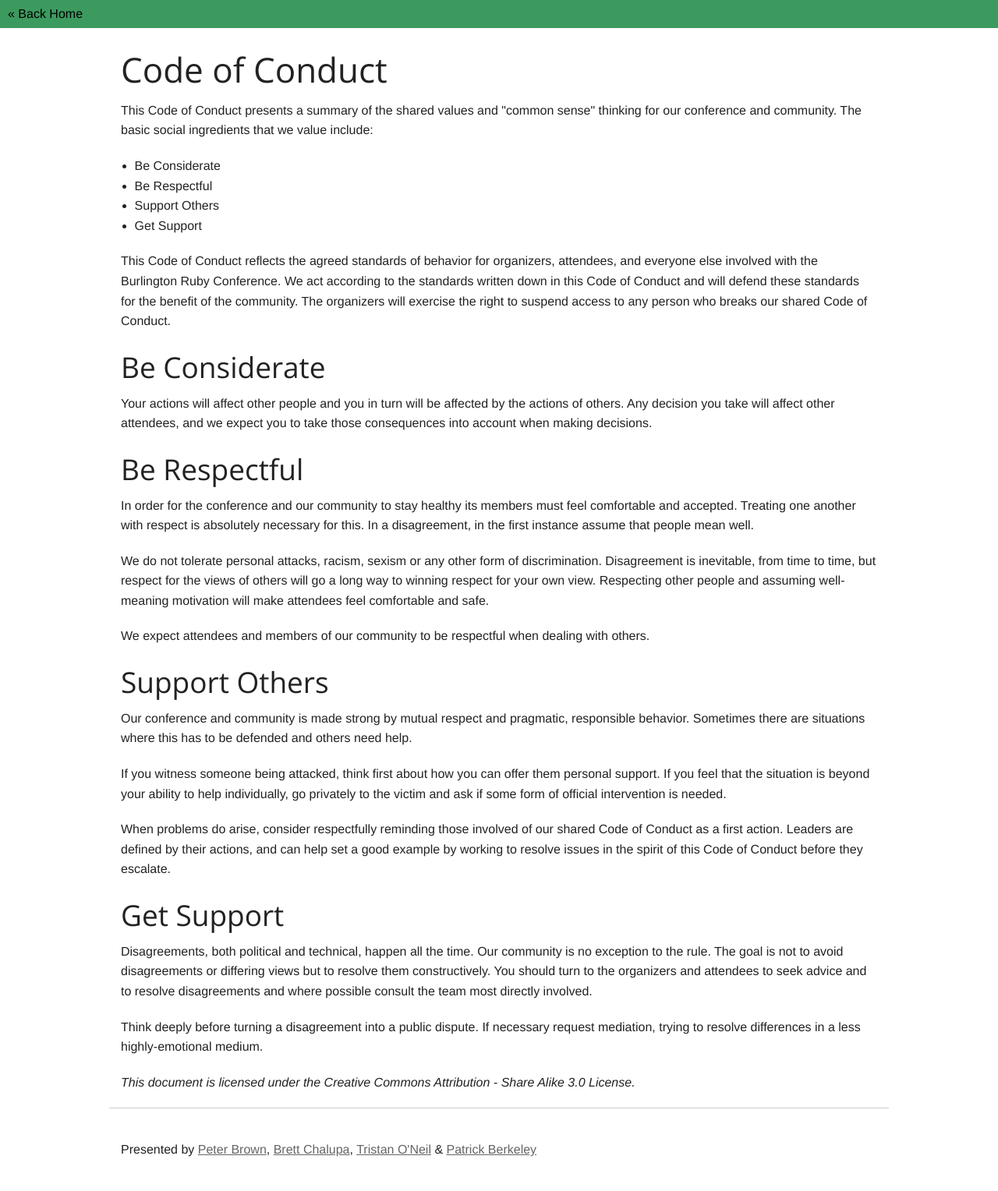
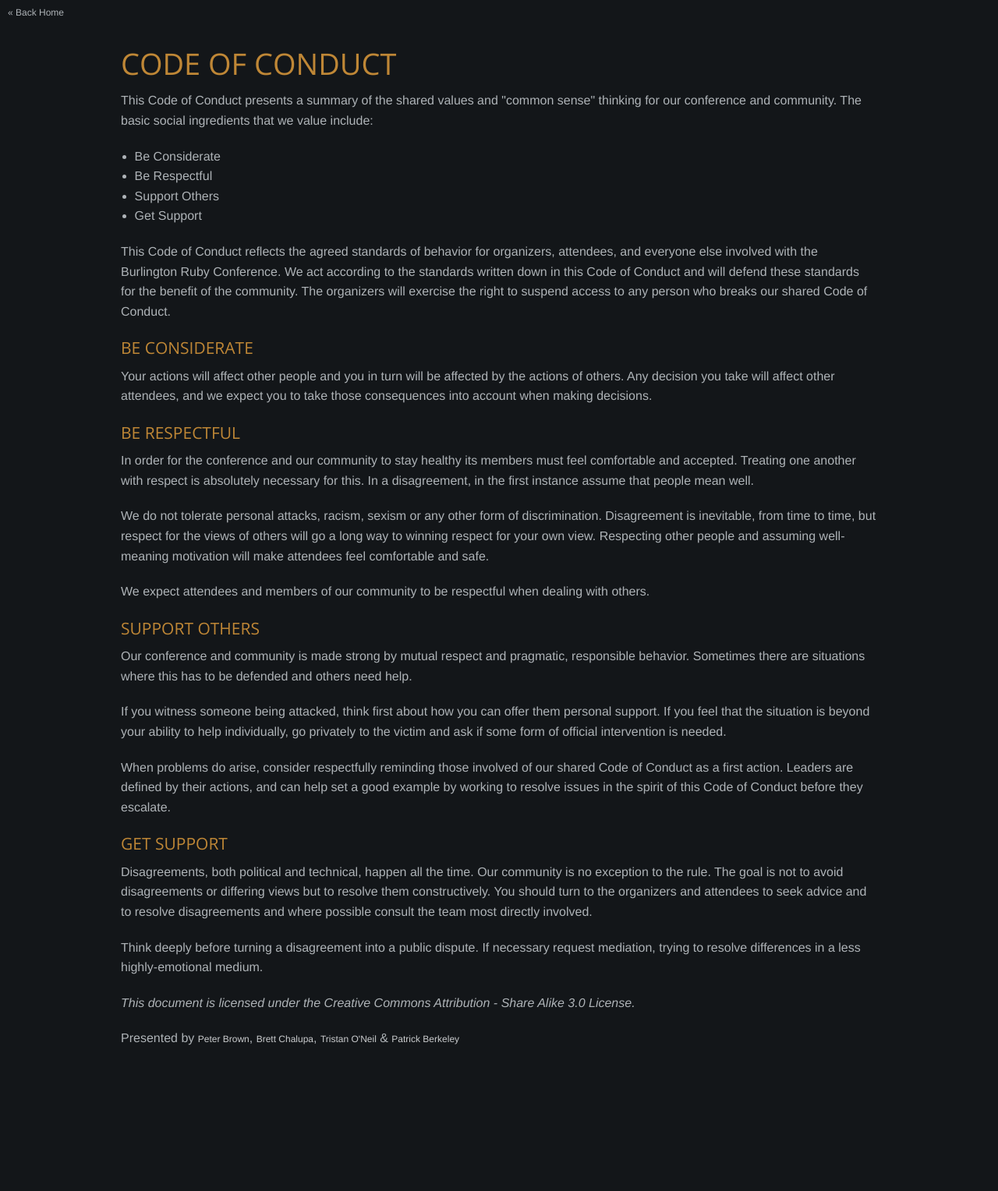
Before and after one commit to burlingtonruby/burlingtonrubyconference2014, a Jekyll site: the page built from conduct.html, in a window 1280 px wide. Shown: the whole page at 78% size. Built offline with Jekyll 4.4.1, drawn with Linux system fonts in a browser that asks for light colours; after the commit the page ends 1365 px from its top, so only the background shows below that.

Commit message:
Update styles based on the styleguide and mockup.

```diff
--- a/css/style.css
+++ b/css/style.css
@@ -1,73 +1,58 @@
-a, a:visited {
-  color: #646464;
-  text-decoration: underline;
+body {
+  background-color: #131619;
 }
 
-a:hover { color: #000; }
-
-.button.success { background: #87C850; }
-
-.banner {
-  background: url('/images/vermont.jpg') no-repeat;
-  background-size: cover;
-  text-align: center;
-  padding: 50px 0 50px 0;
-  border-bottom: solid 50px #87C850;
+h1, h2, h3, h4, h5, h6 {
+  color: #bf8736;
+  text-transform: uppercase;
 }
 
-.banner img {
-  width: 200px;
-  padding-bottom: 40px;
+h1 {
+  font-size: 38px;
 }
 
-.banner h1, h4, h6 {
-  color: #fff;
+h2 {
+  font-size: 21px;
 }
 
-.banner h1 {
-  font-weight: 900;
-  border-bottom: solid 1px #fff;
-  display: inline-block;
-  padding: 0 40px 10px 40px;
-  margin-bottom: 20px;
+p, li {
+  font-size: 16px;
+  color: #aeb3b7;
 }
 
-.banner h4, h6 {
-  margin: 0;
-  font-weight: 500
+a {
+  font-size: 12px;
+  color: #caccce;
 }
 
-.section {
-  border-top: solid 1px #ccc;
-  padding-top: 40px;
-  padding-bottom: 20px;
+a:hover {
+  font-size: 12px;
+  color: #aeb3b7;
 }
 
-.section.first {
-  border: none;
+caption {
+  font-size: 10px;
 }
 
-.section h2 {
-  font-size: 1.2em;
-  text-transform: uppercase;
-  font-weight: 900;
-  display: inline-block;
-  padding-bottom: 10px;
+button, .button {
+  font-size: 15px;
+  color: #caccce;
+  border: 1px solid #bf8736;
+  background-color: none;
 }
 
+/* new styles */
+
 .back, .back:visited {
-  background: #87C850;
-  color: #fff;
+  background: #2a303a;
+  color: #aeb3b7;
   display: block;
   width: 100%;
-  color: #fff;
   text-decoration: none;
   padding: 10px 0 10px 10px;
   margin-bottom: 20px;
 }
 
 .back:hover {
-  background: #3C9A5F;
+  background: #131619;
 }
-
-iframe[id^='twitter-widget-']{ width:100%;}
```
Also changed, not shown: index.html (+8 -14 lines).
